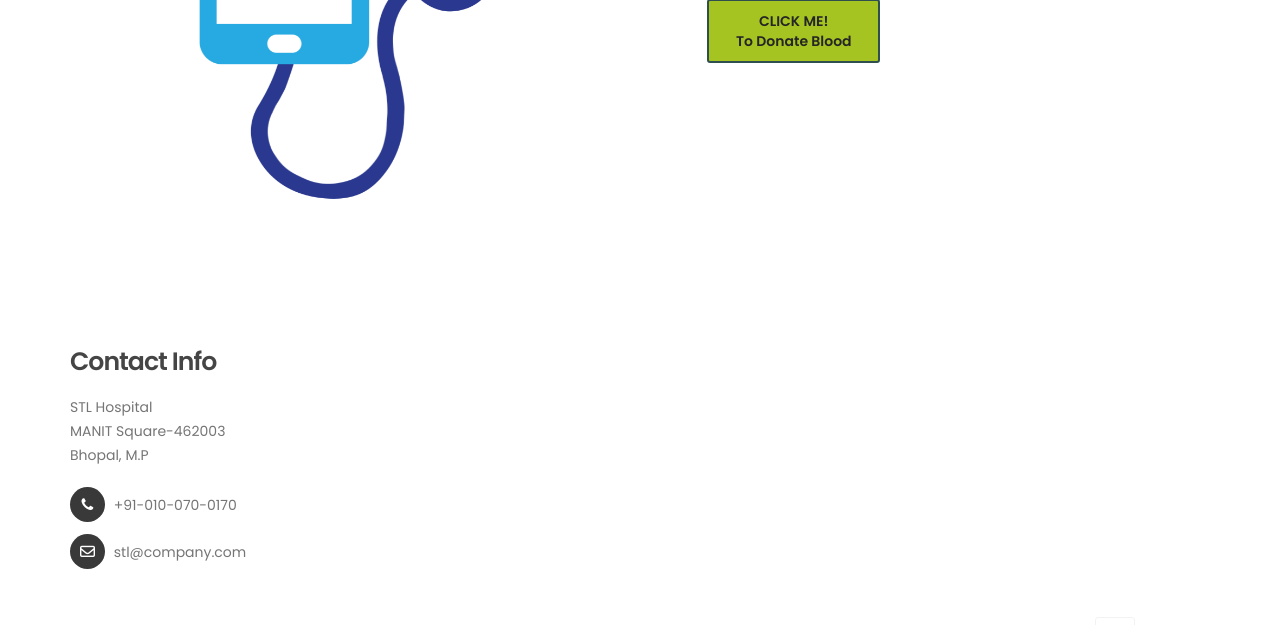
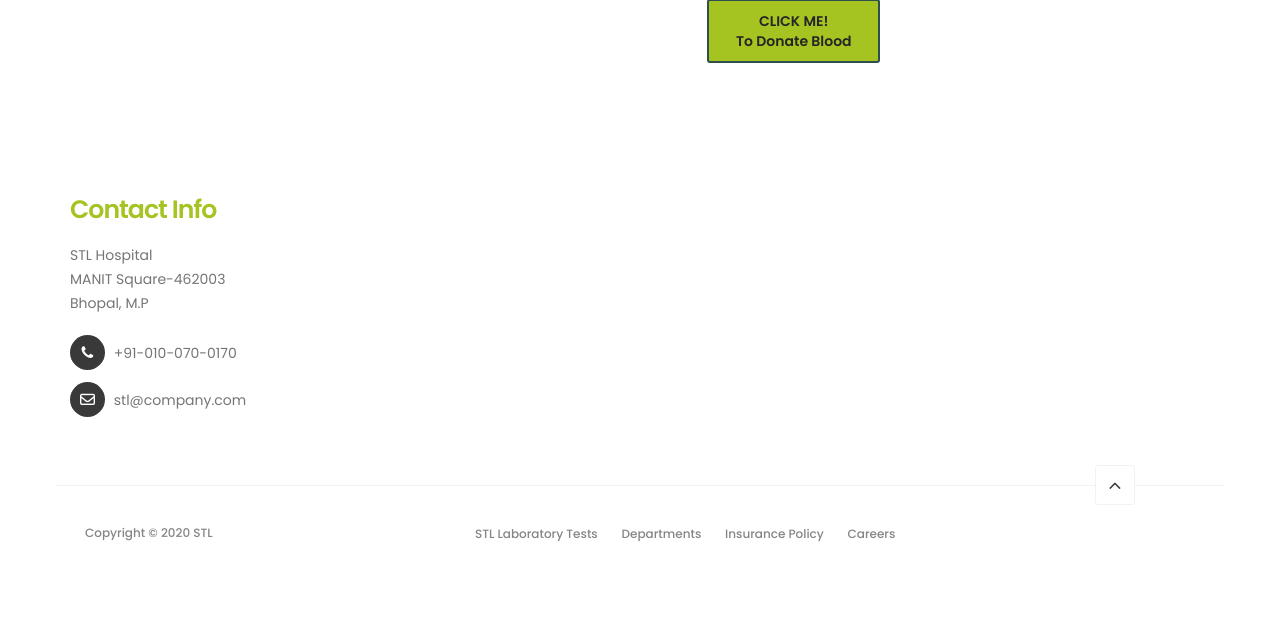
Before and after one commit to sainikcodes24x7/ChooseLyf, a PHP site: page /blood.php in a window 1280 px wide. Shown: the part 1639-2264 px from the top of the page. After the commit the page ends 2181 px from the top, so only its background shows below. Run offline with PHP 8.4, Linux system fonts and the light colour scheme; the visitor is signed in with stand-in values (Sample User, id 1); some libraries are stand-ins or nearby versions.

Commit message:
targetEdit

```diff
--- a/blood.php
+++ b/blood.php
@@ -1,9 +1,11 @@
 <?php
 session_start();
-if(isset($_POST['logout']))
-{include("destroy.php");}
-if($_SESSION['status']!="Active")
- {header("location:login.php");}
+if (isset($_POST['logout'])) {
+    include 'destroy.php';
+}
+if ($_SESSION['status'] != 'Active') {
+    header('location:login.php');
+}
 ?>
 <!DOCTYPE html>
 <html lang="en">
@@ -67,6 +69,9 @@ if($_SESSION['status']!="Active")
 	box-shadow: 0px 0px 10px 4px black;
 
 }
+.wow {
+          color: #a5c422;
+     }
      </style>
 
 </head>
@@ -123,7 +128,9 @@ if($_SESSION['status']!="Active")
                          <li><a href="home.php" class="smoothScroll">Home</a></li>
                          <li><a href="#id1" class="smoothScroll">Contact</a></li>
                         <li><form method="post"><button type="submit"name="logout" class="btn1">LogOut</button></form></li>
-                        <li><h5><i class="fas fa-user"></i><?php echo $_SESSION['username'];?></h5></li>
+                        <li><h5><i class="fas fa-user"></i><?php echo $_SESSION[
+                            'username'
+                        ]; ?></h5></li>
                     </ul>
                </div>
 
@@ -209,7 +216,7 @@ if($_SESSION['status']!="Active")
                <div class="row">
 
                     <div class="col-md-6 col-sm-6">
-                         <img src="images/blood1.png" class="img-responsive" alt="">
+                         <img src="https://us.123rf.com/450wm/yupiramos/yupiramos1803/yupiramos180330947/98841003-heart-and-bag-blood-donor-transfusion-for-medical-care-illustration-.jpg?ver=6" class="img-responsive" alt="">
                     </div>
 
                     <div class="col-md-6 col-sm-6">
--- a/index.php
+++ b/index.php
@@ -968,7 +968,7 @@ if (isset($_POST['submit'])) {
 <html lang="en">
 <head>
 
-     <title>Disease Predictor</title>
+     <title>ChooseLyf</title>
 
 <script src="https://kit.fontawesome.com/b62e73b8ee.js" crossorigin="anonymous"></script>
   <style >
```
Also changed, not shown: images/Bot.jpeg (deleted), images/Check.png (deleted), images/Clock.png (deleted), images/Heart.png (deleted), images/about-bg.jpg (deleted), images/appointment-image.jpg (deleted), images/blood1.png (deleted), images/news-image3.jpg (deleted), images/slider1.jpg (deleted), images/slider2.jpg (deleted), images/slider3.jpg (deleted).
